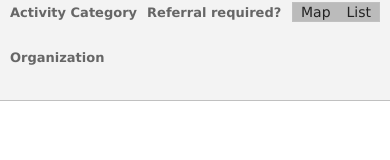
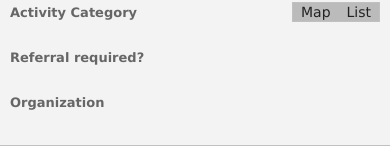
Before and after one commit to affinitybridge/unhcr, a website: page index.html in a window 390 px wide. Drawn offline with nearby package versions, Linux system fonts and the light colour scheme; files whose address does not match are found by name.

Commit message:
Adding responsive style to the map header.

```diff
--- a/scss/_unhcr.scss
+++ b/scss/_unhcr.scss
@@ -115,7 +115,7 @@ $grey-dark: #333333;
 ul.filter-togglers {
   font-size: 13px;
   font-weight: bold;
-  margin: 0;
+  margin: 0 100px 0 0;
   padding: 0 5px;
 
   li {
@@ -125,6 +125,7 @@ ul.filter-togglers {
 
   a {
     color: $grey-medium;
+    display: block;
     padding: 5px;
     text-decoration: none;
 
@@ -168,6 +169,25 @@ ul.filter-togglers {
 #partnerName {
   left: 0px;
   //width: 100%;
+}
+
+@media only screen and (max-width: 460px) {
+  ul.filter-togglers {
+    li {
+      float: none;
+    }
+
+    a {
+      padding: 0 5px;
+    }
+  }
+
+  #activityName,
+  #referralRequired,
+  #partnerName {
+    left: 0;
+    width: auto;
+  }
 }
 
 /*span.glyph {
@@ -233,7 +253,6 @@ ul.filter-togglers {
 /* Referal Required */
 
 /* Organization */
-
 #partnerName {
   max-height: 300px;
   overflow: auto;
```
Also changed, not shown: css/main.css.
